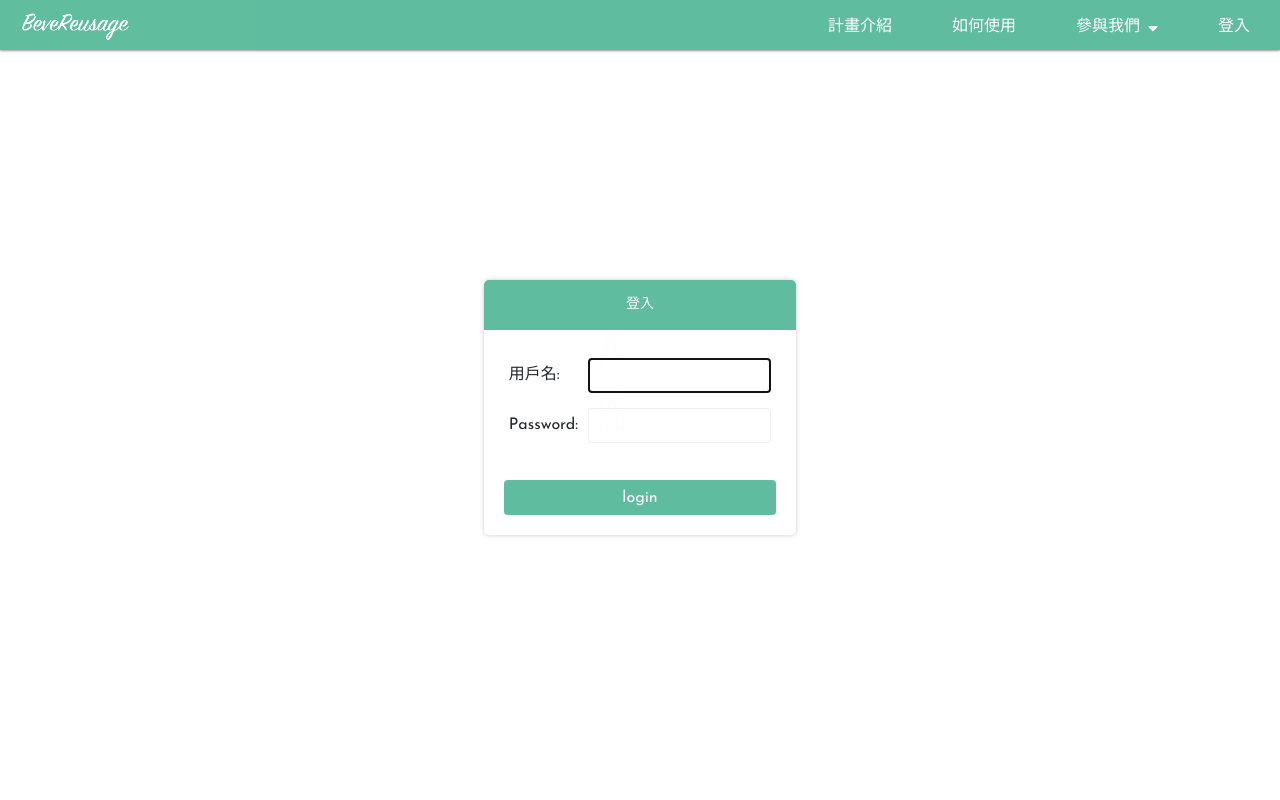
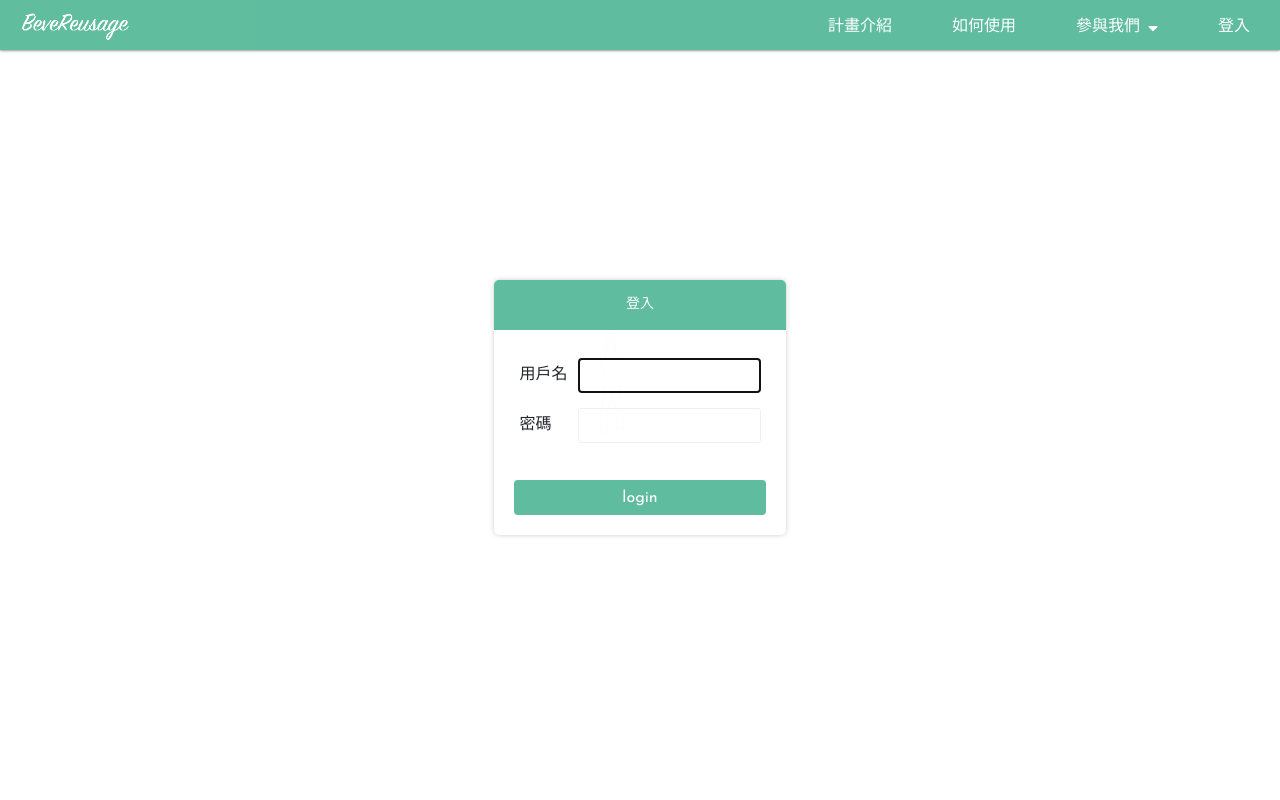
Before and after one commit to jenny-codes/cup-recycling, a Django app: page /accounts/login/ in a window 1280 px wide. Run offline with Django 3.2, Linux system fonts and the light colour scheme; some libraries are stand-ins or nearby versions.

Commit message:
updated login & signup form labels to Chinese

```diff
--- a/templates/registration/login.html
+++ b/templates/registration/login.html
@@ -21,11 +21,11 @@
     <div class="log_table">
       <table>
         <tr>
-          <td>{{ form.username.label_tag }}</td>
+          <td>用戶名</td>
           <td>{{ form.username }}</td>
         </tr>
         <tr>
-          <td>{{ form.password.label_tag }}</td>
+          <td>密碼</td>
           <td>{{ form.password }}</td>
         </tr>
       </table>
```
Also changed, not shown: interaction/models.py (+7 -7 lines), interaction/migrations/0010_auto_20190106_1901.py (added).
